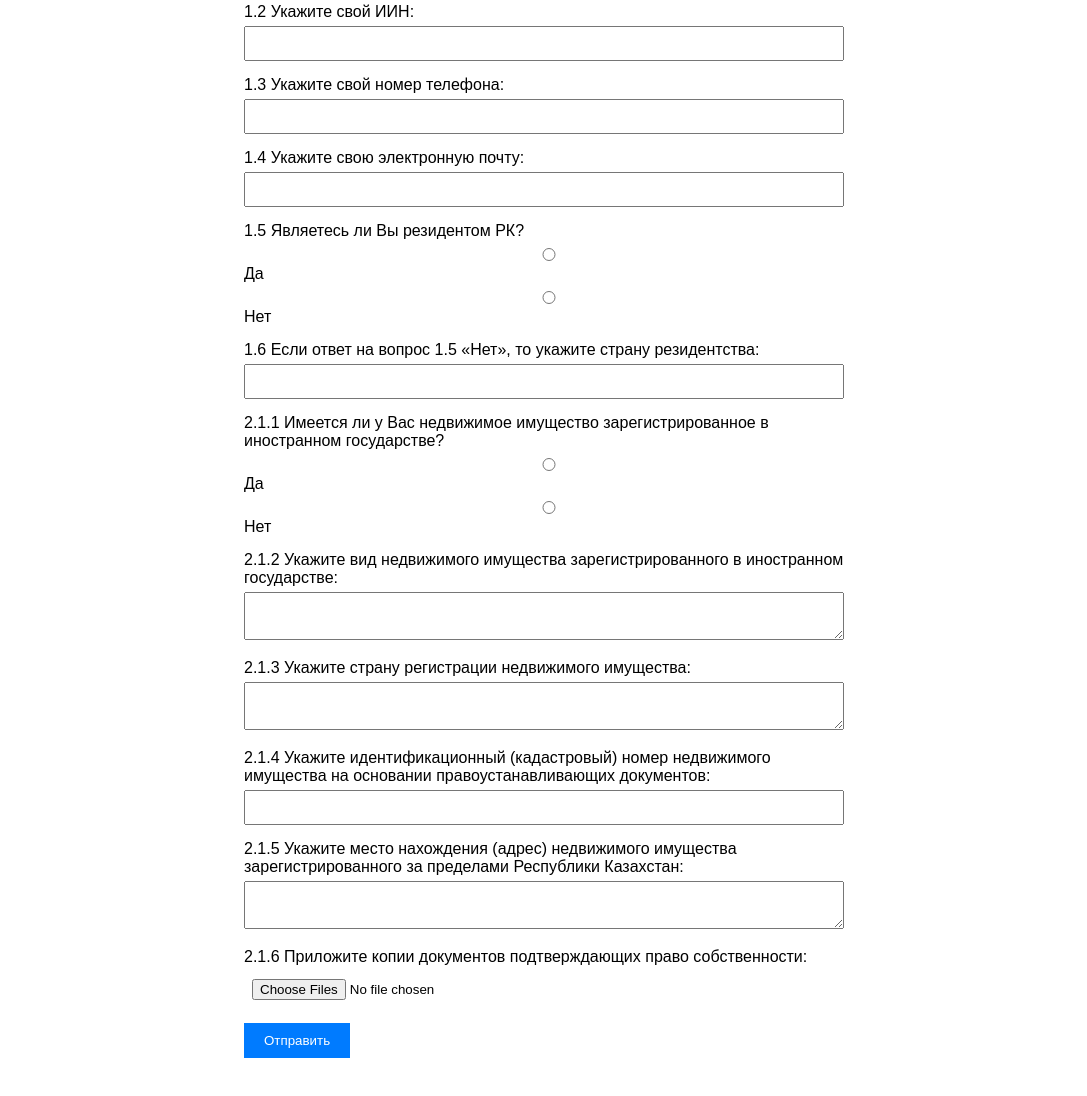
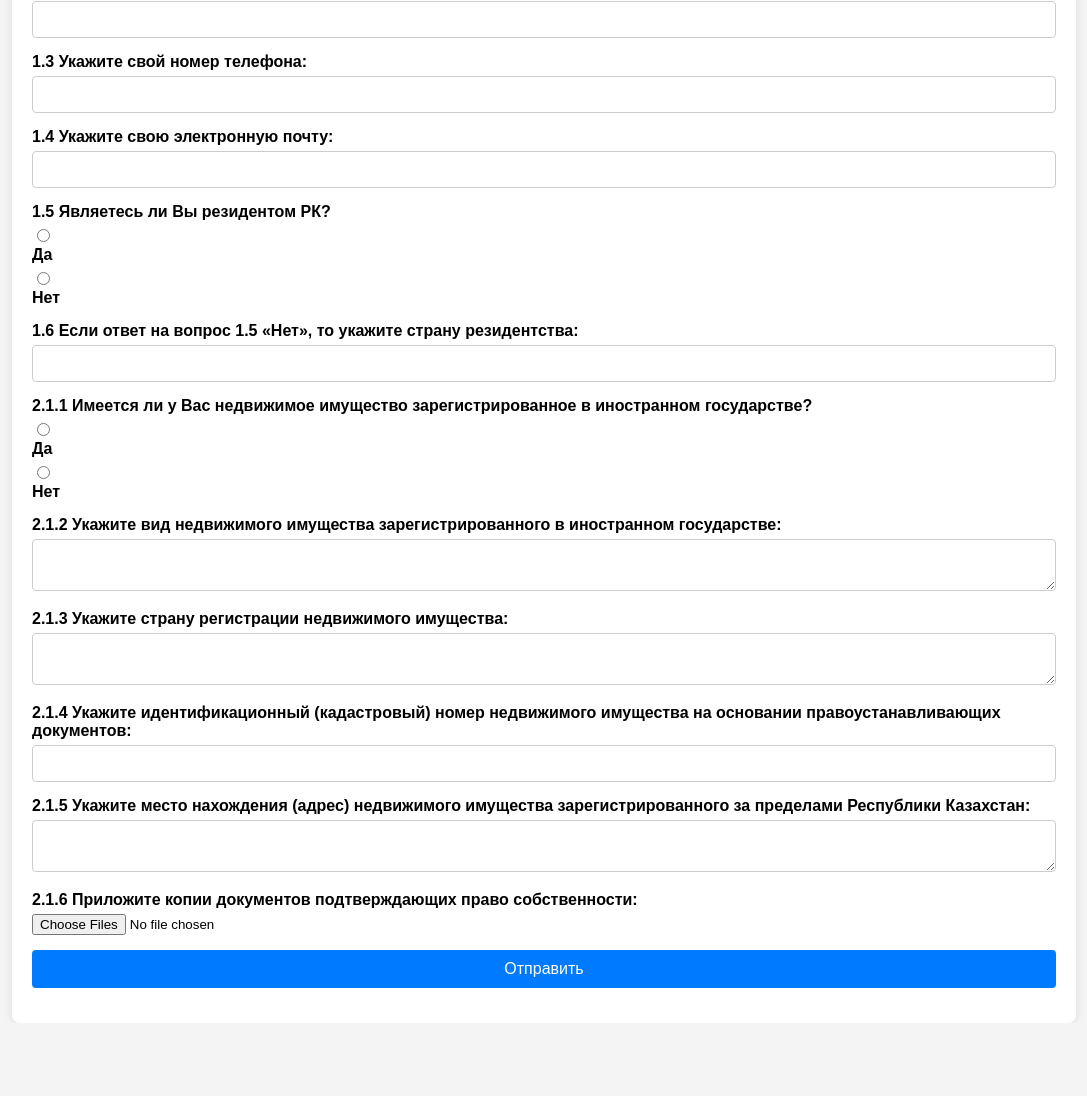
Before and after one commit to xdanick/anketa, a plain HTML site: page index.html in a window 1280 px wide. Shown: the part 252-1348 px from the top of the page, without its empty margins (96-1183 px from the left). After the commit the page ends 1275 px from the top, so only its background shows below. Drawn offline with Linux system fonts and the light colour scheme; files whose address does not match are found by name.

Commit message:
Add files via upload

```diff
--- a/index.html
+++ b/index.html
@@ -1,6 +1,10 @@
 <!DOCTYPE html>
 <html lang="ru">
 <head>
+    <form
+  action="https://formspree.io/f/xdknkzbj"
+  method="POST"
+>
     <meta charset="UTF-8">
     <meta name="viewport" content="width=device-width, initial-scale=1.0">
     <title>Анкета</title>
--- /dev/null
+++ b/script.js
@@ -0,0 +1,23 @@
+document.getElementById('surveyForm').addEventListener('submit', async (event) => {
+    event.preventDefault();
+
+    const form = event.target;
+    const formData = new FormData(form);
+
+    try {
+        const response = await fetch('https://abcd1234.ngrok.io/submit', { // Используйте ваш ngrok URL
+            method: 'POST',
+            body: formData
+        });
+
+        if (!response.ok) {
+            throw new Error('Ошибка при отправке формы');
+        }
+
+        const result = await response.json();
+        alert(result.message);
+    } catch (error) {
+        console.error('Error:', error);
+        alert('Ошибка при отправке формы');
+    }
+});
--- a/styles.css
+++ b/styles.css
@@ -1,39 +1,67 @@
+body {
+    font-family: Arial, sans-serif;
+    background-color: #f4f4f4;
+    margin: 0;
+    padding: 0;
+}
+
 .container {
-    max-width: 600px;
+    width: 80%;
     margin: 0 auto;
     padding: 20px;
-    font-family: Arial, sans-serif;
+    background-color: #fff;
+    box-shadow: 0 0 10px rgba(0, 0, 0, 0.1);
+    border-radius: 8px;
+    margin-top: 20px;
 }
 
 h1 {
     text-align: center;
+    margin-bottom: 20px;
+}
+
+h2 {
+    margin-top: 20px;
+    font-size: 1.5em;
 }
 
 .form-group {
     margin-bottom: 15px;
 }
 
-.form-group label {
+label {
     display: block;
     margin-bottom: 5px;
+    font-weight: bold;
 }
 
-.form-group input,
-.form-group textarea,
-.form-group select {
+input[type="text"],
+input[type="tel"],
+input[type="email"],
+textarea {
     width: 100%;
-    padding: 8px;
+    padding: 10px;
     box-sizing: border-box;
+    border: 1px solid #ccc;
+    border-radius: 4px;
 }
 
-.form-group button {
-    padding: 10px 20px;
-    background-color: #007BFF;
-    color: white;
+input[type="radio"] {
+    margin-right: 10px;
+}
+
+button[type="submit"] {
+    display: block;
+    width: 100%;
+    padding: 10px;
+    background-color: #007bff;
+    color: #fff;
     border: none;
+    border-radius: 4px;
+    font-size: 1em;
     cursor: pointer;
 }
 
-.form-group button:hover {
+button[type="submit"]:hover {
     background-color: #0056b3;
 }
```
